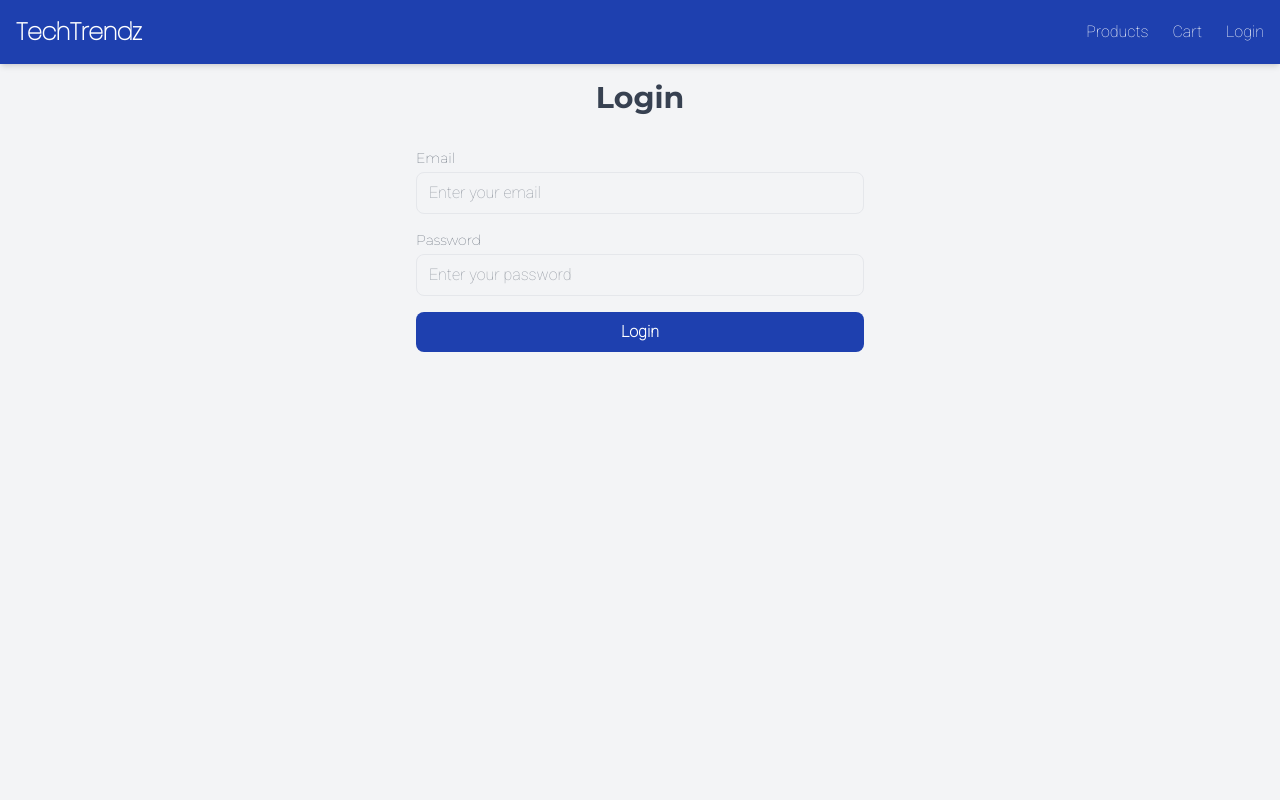
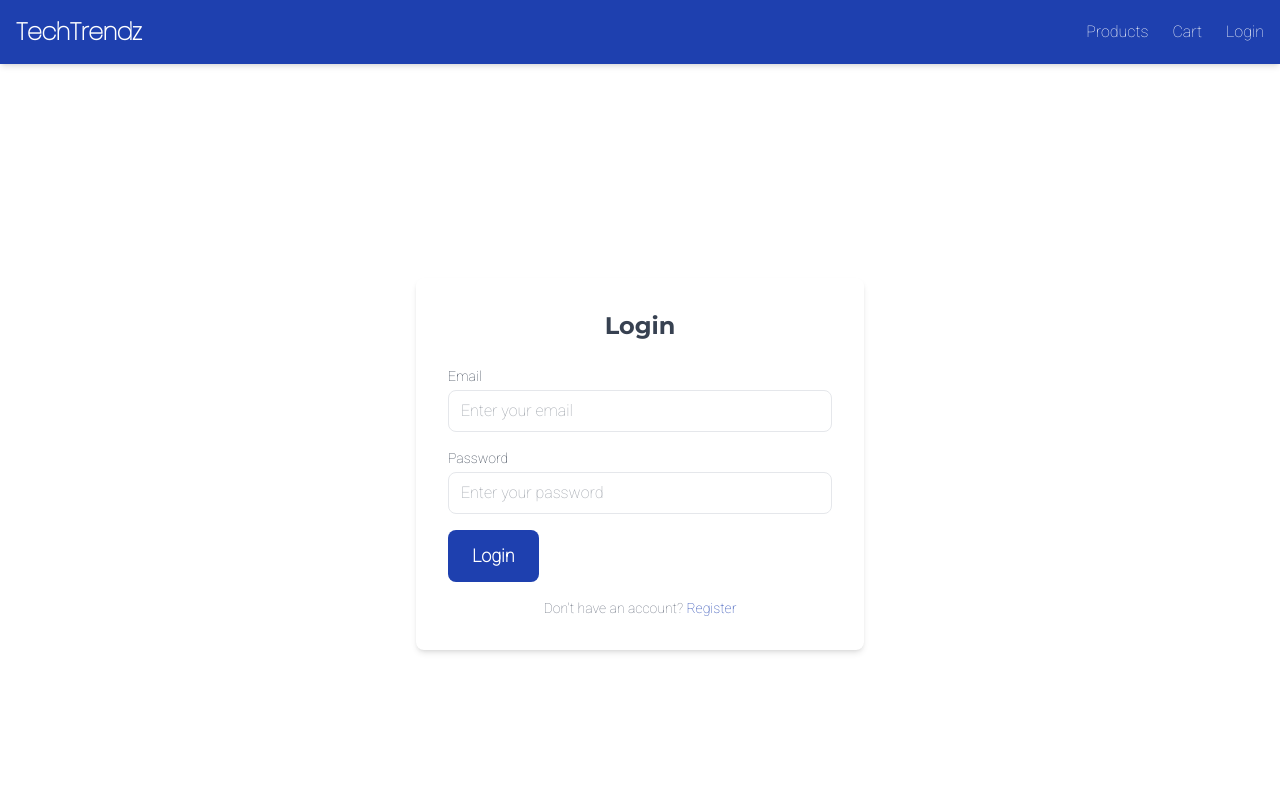
Before and after one commit to Gurpreet-Singh-01/E-commerce-frontend, a React (Vite) app: page /login in a window 1280 px wide. Shown: the top 800 px of the page. Built offline with nearby package versions, Linux system fonts and the light colour scheme; no server answers.

Commit message:
Fixed bugs

```diff
--- a/src/App.jsx
+++ b/src/App.jsx
@@ -17,111 +17,60 @@ import ProductDetails from './pages/ProductDetails';
 
 const App = () => {
   return (
-    <div className="min-h-screen flex flex-col font-text">
+    <div className="flex flex-col min-h-screen font-text">
+      <Navbar />
+      <div className="flex-grow pt-16">
         <Routes>
-        <Route path="/" element={
-          <>
-            <Navbar />
-            <Home />
-            <Footer />
-          </>
-
-        } />
-        <Route path="/products" element={
-          <>
-            <Navbar />
-            <Products />
-            <Footer />
-          </>
-        } />
-        <Route path="/products/:id" element={
-          <>
-            <Navbar />
-            <ProductDetails />
-            <Footer />
-          </>
-        } />
-        <Route path="/login" element={
-          <>
-            <Navbar />
-            <Login />
-            <Footer />
-          </>
-        } />
-        <Route path="/register" element={
-          <>
-            <Navbar />
-            <Register />
-            <Footer />
-          </>
-        } />
-
+          <Route path="/" element={<Home />} />
+          <Route path="/products" element={<Products />} />
+          <Route path="/products/:id" element={<ProductDetails />} />
+          <Route path="/login" element={<Login />} />
+          <Route path="/register" element={<Register />} />
           <Route
             path="/cart"
             element={
-            <>
-              <Navbar />
               <ProtectedRoute>
                 <Cart />
               </ProtectedRoute>
-              <Footer />
-            </>
             }
           />
           <Route
             path="/profile"
             element={
-            <>
-              <Navbar />
               <ProtectedRoute>
                 <Profile />
               </ProtectedRoute>
-              <Footer />
-            </>
             }
           />
           <Route
             path="/orders"
             element={
-            <>
-              <Navbar />
               <ProtectedRoute>
                 <Orders />
               </ProtectedRoute>
-              <Footer />
-
-            </>
             }
           />
           <Route
             path="/admin"
             element={
-            <>
-              <Navbar />
               <AdminRoute>
                 <AdminDashboard />
               </AdminRoute>
-              <Footer />
-
-            </>
             }
           />
           <Route
             path="/admin/orders"
             element={
-            <>
-              <Navbar />
               <AdminRoute>
                 <ManageOrders />
               </AdminRoute>
-              <Footer />
-
-            </>
             }
           />
           <Route path="*" element={<NotFound />} />
         </Routes>
       </div>
+      <Footer />
+    </div>
   );
 };
 
--- a/src/hooks/useAuth.js
+++ b/src/hooks/useAuth.js
@@ -1,19 +1,18 @@
 import { useDispatch, useSelector } from 'react-redux';
 import { logout, setCredentials, updateUser } from '../store/authSlice';
-import { logoutUser, refreshAccessToken } from '../services/userService';
+import { logoutUser } from '../services/userService';
 import { useEffect, useState } from 'react';
 
 const useAuth = () => {
   const dispatch = useDispatch();
   const { user, isAuthenticated } = useSelector((state) => state.auth);
-  const [isLoading, setIsLoading] = useState(true); // Start as true to prevent premature rendering
+  const [isLoading, setIsLoading] = useState(true);
   const [isLoggingOut, setIsLoggingOut] = useState(false);
-  const [hasTriedRefresh, setHasTriedRefresh] = useState(false);
 
   useEffect(() => {
     let isMounted = true;
 
-    const tryRefresh = async () => {
+    const checkAuth = async () => {
       const publicPaths = ['/', '/products', '/login', '/register'];
       const isPublicPage = publicPaths.some(
         (path) =>
@@ -21,73 +20,28 @@ const useAuth = () => {
           window.location.pathname.startsWith('/products/')
       );
 
-      // Skip refresh if already logging out or on a public page
       if (isLoggingOut || !isMounted || (isPublicPage && !isAuthenticated)) {
         setIsLoading(false);
         return;
       }
 
-      // If the user is already authenticated (from persisted state), no need to refresh
       if (user && isAuthenticated) {
         setIsLoading(false);
         return;
       }
 
-      // Skip if we've already tried refreshing
-      if (hasTriedRefresh) {
-        setIsLoading(false);
-        return;
-      }
-
-      try {
-        setHasTriedRefresh(true);
-        console.debug('Attempting refresh token');
-        const refreshedUser = await refreshAccessToken(); // Should return the user object directly
-        console.debug('Refresh success:', refreshedUser);
-        if (isMounted) {
-          dispatch(updateUser({ user: refreshedUser }));
-        }
-      } catch (error) {
-        console.debug('Refresh failed:', error.message || 'No refresh token');
-        // Only logout if explicitly invalid token
-        if (
-          isMounted &&
-          error.response?.status === 401 &&
-          error.response?.data?.message.includes('Invalid refresh token')
-        ) {
-          dispatch(logout());
-          if (!window.location.pathname.includes('/login')) {
-            window.location.href = '/login';
-          }
-        }
-      } finally {
-        if (isMounted) {
-          setIsLoading(false);
-        }
-      }
+      setIsLoading(false);
     };
 
-    tryRefresh();
+    checkAuth();
 
     return () => {
       isMounted = false;
     };
-  }, [dispatch, user, isAuthenticated, isLoggingOut, hasTriedRefresh]);
+  }, [dispatch, user, isAuthenticated, isLoggingOut]);
 
   const login = (userData) => {
     dispatch(setCredentials({ user: userData }));
-  };
-
-  const refresh = async () => {
-    try {
-      const refreshedUser = await refreshAccessToken();
-      console.debug('Manual refresh success:', refreshedUser);
-      dispatch(updateUser({ user: refreshedUser }));
-      return true;
-    } catch (error) {
-      console.debug('Manual refresh failed:', error.message || 'No refresh token');
-      return false;
-    }
   };
 
   const logout_User = async () => {
@@ -119,7 +73,6 @@ const useAuth = () => {
     isAuthenticated,
     role: getRole(),
     login,
-    refresh,
     logout: logout_User,
     isAdmin,
     isLoading,
--- a/src/pages/Login.jsx
+++ b/src/pages/Login.jsx
@@ -1,66 +1,102 @@
-import { useState } from 'react'
-import { useNavigate } from 'react-router-dom'
-import Button from '../components/Button'
-import Input from '../components/Input'
-import Navbar from '../components/Navbar';
-import Footer from '../components/Footer';
+import { useState } from 'react';
+import { useNavigate } from 'react-router-dom';
+import { toast } from 'react-toastify';
+import Input from '../components/Input';
+import Button from '../components/Button';
 import useAuth from '../hooks/useAuth';
 import { loginUser } from '../services/userService';
 
+const Login = () => {
+  const { login } = useAuth();
+  const navigate = useNavigate();
+  const [email, setEmail] = useState('');
+  const [password, setPassword] = useState('');
+  const [isLoading, setIsLoading] = useState(false);
+  const [errors, setErrors] = useState({});
 
-const Login = () => {
-
-  const navigate = useNavigate()
-  const [formData, setFormData] = useState(
-    {
-      email: '',
-      password: ''
+  const validateForm = () => {
+    const newErrors = {};
+    if (!email.trim()) {
+      newErrors.email = 'Email is required';
+    } else if (!/\S+@\S+\.\S+/.test(email)) {
+      newErrors.email = 'Invalid email format';
     }
-  )
-
-  const [error, setError] = useState('')
-  const { login } = useAuth()
+    if (!password.trim()) {
+      newErrors.password = 'Password is required';
+    }
+    setErrors(newErrors);
+    return Object.keys(newErrors).length === 0;
+  };
 
   const handleSubmit = async (e) => {
     e.preventDefault();
+    if (!validateForm()) {
+      toast.error('Please fix the form errors', { toastId: 'login-form-error' });
+      return;
+    }
+
+    setIsLoading(true);
     try {
-      const response = await loginUser(formData.email, formData.password)
-      if (response.success) {
-        login(response.data.user)
-        navigate(response.data.user.role === 'admin' ? '/admin' : '/')
-      }
-    } catch (err) {
-      setError(err.message || 'Login failed');
+      const user = await loginUser( email, password );
+      login(user);
+      toast.success('Logged in successfully!', { toastId: 'login-success' });
+      navigate('/products');
+    } catch (error) {
+      console.debug('Login error:', error.message);
+      toast.error(error.message, { toastId: 'login-error' });
+    } finally {
+      setIsLoading(false);
     }
-  }
+  };
 
   return (
-    <div className="min-h-screen flex flex-col font-text">
-      <main className='container mx-auto px-4 py-8 flex-grow'>
-        <div className='max-w-md mx-auto'>
-          <h1 className="text-3xl font-bold text-center mb-8 font-headings">Login</h1>
-          <form onSubmit={handleSubmit} className="space-y-4">
+    <div className="min-h-screen flex items-center justify-center bg-surface font-text">
+      <div className="bg-white p-8 rounded-lg shadow-md w-full max-w-md">
+        <h2 className="text-2xl font-bold text-center mb-6 font-headings text-neutral-dark">
+          Login
+        </h2>
+        <form onSubmit={handleSubmit} className="space-y-4">
+          <div>
+            <label className="block text-sm font-medium text-neutral-dark mb-1">
+              Email
+            </label>
             <Input
-              label="Email"
               type="email"
-              name="email"
-              value={formData.email}
-              onChange={(e) => setFormData({ ...formData, email: e.target.value })}
+              value={email}
+              onChange={(e) => setEmail(e.target.value)}
               placeholder="Enter your email"
+              className={errors.email ? 'border-error' : ''}
             />
+            {errors.email && (
+              <p className="text-error text-sm mt-1">{errors.email}</p>
+            )}
+          </div>
+          <div>
+            <label className="block text-sm font-medium text-neutral-dark mb-1">
+              Password
+            </label>
             <Input
-              label="Password"
               type="password"
-              name="password"
-              value={formData.password}
-              onChange={(e) => setFormData({ ...formData, password: e.target.value })}
+              value={password}
+              onChange={(e) => setPassword(e.target.value)}
               placeholder="Enter your password"
+              className={errors.password ? 'border-error' : ''}
             />
-            {error && <p className="text-error text-sm">{error}</p>}
-            <Button type="submit" className="w-full">Login</Button>
-          </form>
-        </div>
-      </main>
+            {errors.password && (
+              <p className="text-error text-sm mt-1">{errors.password}</p>
+            )}
+          </div>
+          <Button type="submit" size="large" disabled={isLoading}>
+            {isLoading ? 'Logging in...' : 'Login'}
+          </Button>
+        </form>
+        <p className="text-center text-sm text-neutral mt-4">
+          Don't have an account?{' '}
+          <a href="/register" className="text-primary hover:underline">
+            Register
+          </a>
+        </p>
+      </div>
     </div>
   );
 };
--- a/src/pages/Products.jsx
+++ b/src/pages/Products.jsx
@@ -37,7 +37,7 @@ const Products = () => {
   });
 
   const { data, isLoading, error } = useQuery({
-    queryKey: ['products', { search, appliedCategory, appliedMinPrice, to: appliedMaxPrice }],
+    queryKey: ['products', { search, appliedCategory, appliedMinPrice, appliedMaxPrice }],
     queryFn: () =>
       getProducts({
         search: search.trim() || undefined,
@@ -59,12 +59,7 @@ const Products = () => {
     },
     onError: (error) => {
       console.debug('Add to cart error:', error.message || 'Failed to add to cart');
-      if (error.response?.status === 401) {
-        toast.error('Please log in to add items to cart', { toastId: 'add-to-cart-auth' });
-        navigate('/login');
-      } else {
-        toast.error(error.message || 'Failed to add to cart', { toastId: 'add-to-cart-error' });
-      }
+      toast.error(error.message || 'Failed to add to cart', { toastId: 'add-to-cart-error' });
     },
   });
 
@@ -124,7 +119,6 @@ const Products = () => {
     addToCartMutation.mutate({ productId, quantity: 1 });
   };
 
-  // Wait for auth loading to complete before rendering the main content
   if (authLoading) {
     return <Loader size="large" className="my-8" />;
   }
@@ -136,10 +130,8 @@ const Products = () => {
           Explore Products
         </h1>
 
-        {/* Search and Filters */}
         <div className="mb-8 bg-white p-6 rounded-lg shadow-sm">
           <div className="flex flex-col md:flex-row gap-6">
-            {/* Search */}
             <form onSubmit={handleSearch} className="flex-1">
               <div className="flex items-center gap-2">
                 <Input
@@ -156,7 +148,6 @@ const Products = () => {
               </div>
             </form>
 
-            {/* Filters */}
             <form onSubmit={handleFilter} className="flex-1 space-y-4">
               <div>
                 <label className="block text-sm font-medium text-neutral-dark font-headings mb-1">
@@ -233,7 +224,6 @@ const Products = () => {
           </div>
         </div>
 
-        {/* Products Grid */}
         {isLoading && <Loader size="large" className="my-8" />}
         {data && (
           <div className="grid grid-cols-1 sm:grid-cols-2 lg:grid-cols-3 xl:grid-cols-4 gap-6">
--- a/src/store/authSlice.js
+++ b/src/store/authSlice.js
@@ -1,10 +1,16 @@
 import { createSlice } from '@reduxjs/toolkit';
 
-// Load initial state from localStorage if available
 const loadPersistedState = () => {
-  const persistedState = localStorage.getItem('authState');
-  if (persistedState) {
-    return JSON.parse(persistedState);
+  try {
+    const persistedState = localStorage.getItem('authState');
+    if (persistedState) {
+      const parsed = JSON.parse(persistedState);
+      if (parsed.user && typeof parsed.isAuthenticated === 'boolean') {
+        return parsed;
+      }
+    }
+  } catch (error) {
+    console.debug('Failed to parse authState from localStorage:', error.message);
   }
   return {
     user: null,
@@ -19,22 +25,39 @@ const authSlice = createSlice({
   initialState,
   reducers: {
     setCredentials: (state, action) => {
-      state.user = action.payload.user;
+      state.user = {
+        _id: action.payload.user._id,
+        email: action.payload.user.email,
+        role: action.payload.user.role,
+      };
       state.isAuthenticated = true;
-      // Persist the updated state to localStorage
-      localStorage.setItem('authState', JSON.stringify(state));
+      try {
+        localStorage.setItem('authState', JSON.stringify(state));
+      } catch (error) {
+        console.debug('Failed to save authState to localStorage:', error.message);
+      }
     },
     updateUser: (state, action) => {
-      state.user = action.payload.user;
+      state.user = {
+        _id: action.payload.user._id,
+        email: action.payload.user.email,
+        role: action.payload.user.role,
+      };
       state.isAuthenticated = true;
-      // Persist the updated state to localStorage
-      localStorage.setItem('authState', JSON.stringify(state));
+      try {
+        localStorage.setItem('authState', JSON.stringify(state));
+      } catch (error) {
+        console.debug('Failed to save authState to localStorage:', error.message);
+      }
     },
     logout: (state) => {
       state.user = null;
       state.isAuthenticated = false;
-      // Clear persisted state from localStorage
-      localStorage.removeItem('authState');
+      try {
+        localStorage.removeItem('authState');
+      } catch (error) {
+        console.debug('Failed to remove authState from localStorage:', error.message);
+      }
     },
   },
 });
```
Also changed, not shown: src/components/Navbar.jsx (+116 -6 lines), src/services/api.js (+12 -9 lines), src/services/userService.js (+10 -5 lines). Lines whose indentation alone changed are shown as unchanged.
